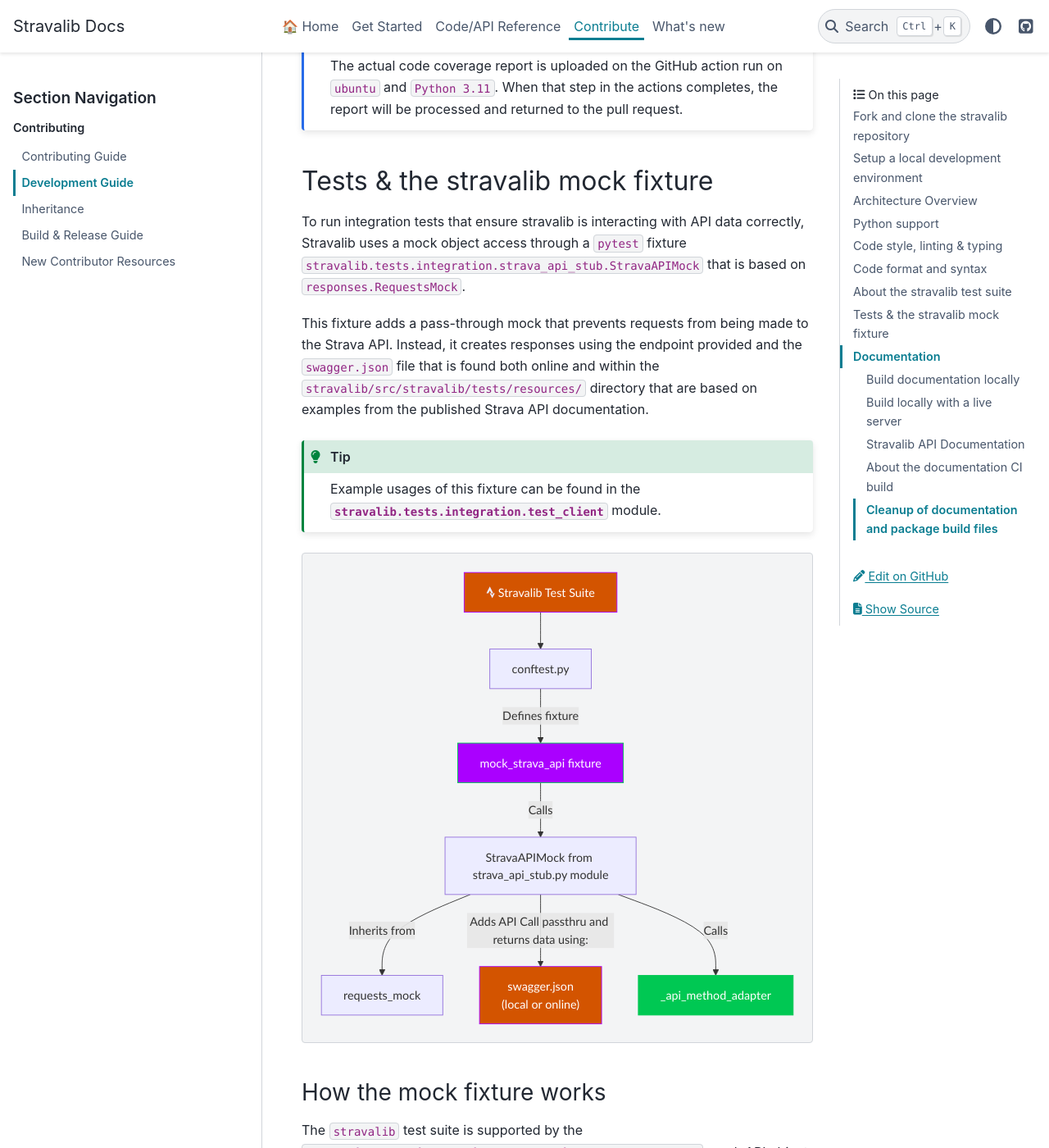
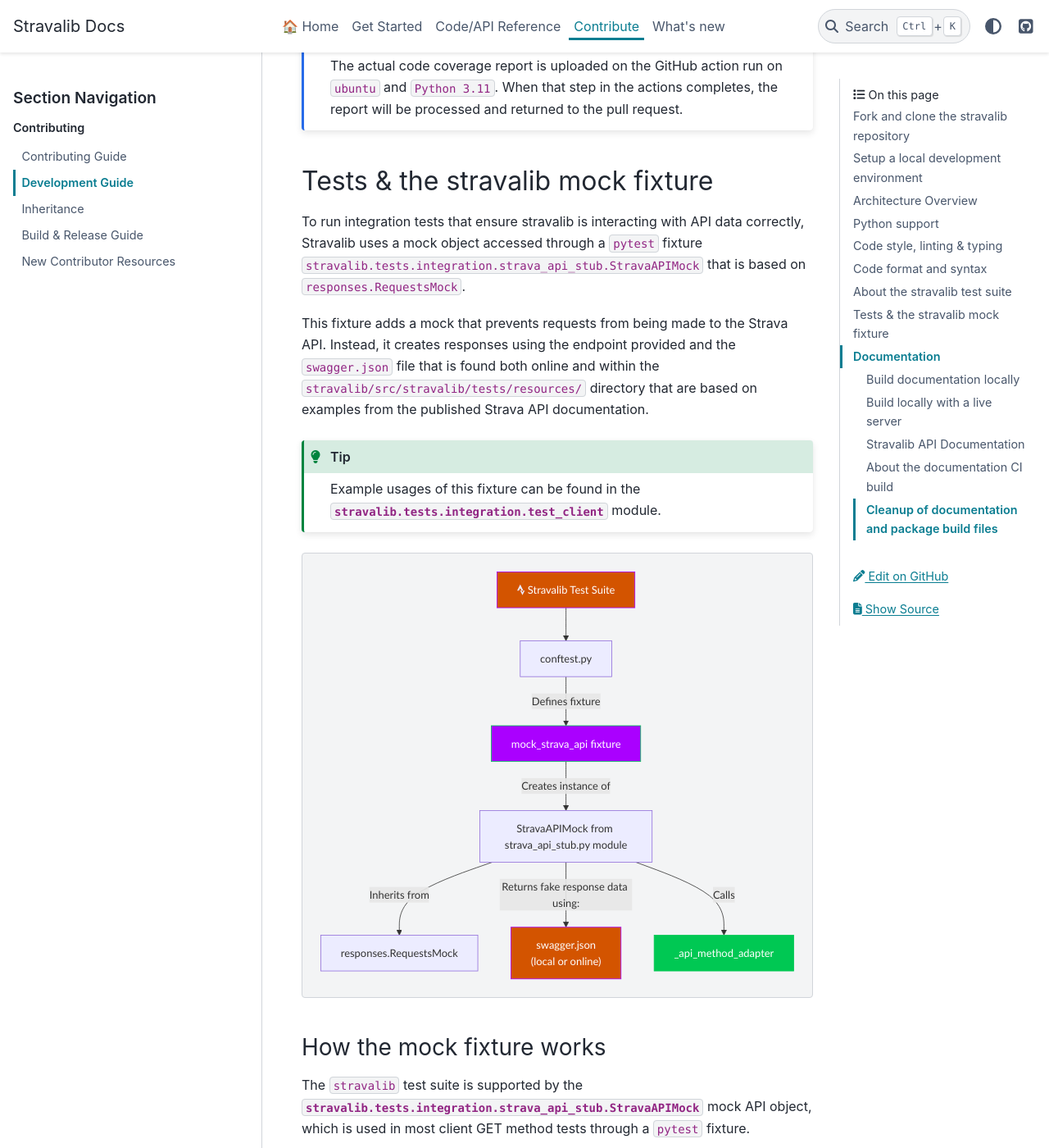
Before and after one commit to stravalib/stravalib, a Sphinx documentation site: the page built from docs/contributing/development-guide.md, in a window 1280 px wide and 1400 px high, scrolled down 9391 px. Shown: the whole window at 82% size. Built offline with Sphinx 7.4.7 and the PyData theme 0.15.4, drawn with Linux system fonts in a browser that asks for light colours; the version number could not be read and is left out.

Commit message:
fix: edits from @jsamoocha
Co-authored-by: Jonatan Samoocha <jsamoocha@yahoo.com>

```diff
--- a/docs/contributing/development-guide.md
+++ b/docs/contributing/development-guide.md
@@ -349,11 +349,11 @@ actions completes, the report will be processed and returned to the pull request
 
 ## Tests & the stravalib mock fixture
 
-To run integration tests that ensure stravalib is interacting with API data correctly, Stravalib uses a mock object access through a
+To run integration tests that ensure stravalib is interacting with API data correctly, Stravalib uses a mock object accessed through a
 `pytest` fixture `stravalib.tests.integration.strava_api_stub.StravaAPIMock`
 that is based on `responses.RequestsMock`.
 
-This fixture adds a pass-through mock that prevents requests from being made to the Strava API.
+This fixture adds a mock that prevents requests from being made to the Strava API.
 Instead, it creates responses using the endpoint provided and the `swagger.json` file that is found both online and within the `stravalib/src/stravalib/tests/resources/` directory that are based on examples from the published Strava API
 documentation.
 
@@ -366,9 +366,9 @@ Example usages of this fixture can be found in the
 
 flowchart TD
     B["conftest.py"] -- Defines fixture --> C["mock_strava_api fixture"]
-    C -- Calls --> D["StravaAPIMock from strava_api_stub.py module"]
-    D -- Inherits from --> E["requests_mock"]
-    D -- Adds API Call passthru and returns data using: --> G["swagger.json <br>(local or online)"]
+    C -- Creates instance of --> D["StravaAPIMock from strava_api_stub.py module"]
+    D -- Inherits from --> E["responses.RequestsMock"]
+    D -- Returns fake response data using: --> G["swagger.json <br>(local or online)"]
     D -- Calls --> H["_api_method_adapter"]
     A["fab:fa-strava Stravalib Test Suite"] --> B
     style C color:#FFFFFF, stroke:#00C853, fill:#AA00FF
```
